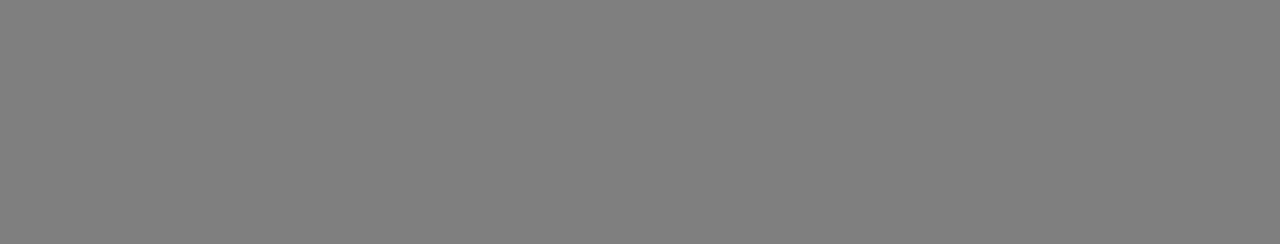
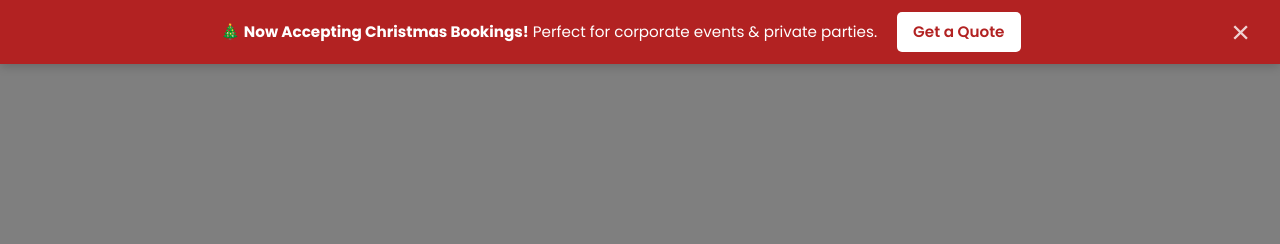
Before and after one commit to ItsMarky/groove101, a plain HTML site: page index.html in a window 1280 px wide. Shown: the top 244 px of the page. Drawn offline with Linux system fonts and the light colour scheme.

Commit message:
Update index.html

```diff
--- a/index.html
+++ b/index.html
@@ -868,6 +868,7 @@
                         <option value="Wedding">Wedding</option>
                         <option value="Corporate Event">Corporate Event</option>
                         <option value="Private Party">Private Party</option>
+						<option value="Wedding">Christmas Party</option>
                         <option value="Other">Other</option>
                     </select>
 
@@ -1076,6 +1077,117 @@
             }
         });
     </script>
+
+<script>
+  document.addEventListener('DOMContentLoaded', function() {
+    // 1. Check if the banner was already closed in this session
+    if (sessionStorage.getItem('christmasBannerClosed')) {
+      return;
+    }
+
+    // 2. Define the HTML for the banner
+    const bannerHTML = `
+      <div id="christmas-banner">
+        <div class="banner-content">
+          <span>🎄 <strong>Now Accepting Christmas Bookings!</strong> Perfect for corporate events & private parties.</span>
+          <a href="#contact" class="banner-cta">Get a Quote</a>
+        </div>
+        <button id="close-banner-btn" aria-label="Close banner">&times;</button>
+      </div>
+    `;
+
+    // 3. Define the CSS styles for the banner
+    const bannerCSS = `
+      #christmas-banner {
+        position: sticky;
+        top: 0;
+        left: 0;
+        width: 100%;
+        background-color: #B22222; /* Festive deep red */
+        color: #ffffff;
+        z-index: 1001; /* Ensures it's above the sticky nav */
+        padding: 12px 20px;
+        display: flex;
+        align-items: center;
+        justify-content: space-between;
+        font-family: 'Poppins', sans-serif;
+        box-shadow: 0 2px 10px rgba(0,0,0,0.2);
+        font-size: 0.95rem;
+      }
+      #christmas-banner .banner-content {
+        display: flex;
+        align-items: center;
+        gap: 20px;
+        flex-grow: 1;
+        justify-content: center;
+      }
+      #christmas-banner .banner-cta {
+        background-color: #ffffff;
+        color: #B22222;
+        padding: 8px 16px;
+        text-decoration: none;
+        border-radius: 5px;
+        font-weight: 600;
+        transition: background-color 0.2s, color 0.2s;
+        white-space: nowrap;
+      }
+      #christmas-banner .banner-cta:hover {
+        background-color: #f0f0f0;
+      }
+      #close-banner-btn {
+        background: none;
+        border: none;
+        color: #ffffff;
+        font-size: 2rem;
+        cursor: pointer;
+        line-height: 1;
+        padding: 0 10px;
+        opacity: 0.8;
+      }
+      #close-banner-btn:hover {
+        opacity: 1;
+      }
+      /* Mobile responsiveness */
+      @media (max-width: 768px) {
+        #christmas-banner {
+            text-align: center;
+        }
+        #christmas-banner .banner-content {
+            flex-direction: column;
+            gap: 10px;
+        }
+      }
+    `;
+
+    // 4. Inject the HTML and CSS into the page
+    document.body.insertAdjacentHTML('afterbegin', bannerHTML);
+    const styleSheet = document.createElement("style");
+    styleSheet.innerText = bannerCSS;
+    document.head.appendChild(styleSheet);
+
+    // 5. Add functionality to the close button
+    const banner = document.getElementById('christmas-banner');
+    const closeBtn = document.getElementById('close-banner-btn');
+    if (closeBtn && banner) {
+      closeBtn.addEventListener('click', function() {
+        banner.style.display = 'none';
+        // Remember that the user closed it for this session
+        sessionStorage.setItem('christmasBannerClosed', 'true');
+      });
+    }
+
+    // Make the banner's CTA button also close the mobile nav if it's open
+    const bannerCTA = banner.querySelector('.banner-cta');
+    const navToggle = document.querySelector('.mobile-nav-toggle');
+    const navLinks = document.querySelector('.nav-links');
+    if(bannerCTA && navToggle && navLinks) {
+        bannerCTA.addEventListener('click', () => {
+            navToggle.classList.remove('active');
+            navLinks.classList.remove('active');
+        });
+    }
+  });
+</script>
 </body>
 
 </html>
```
